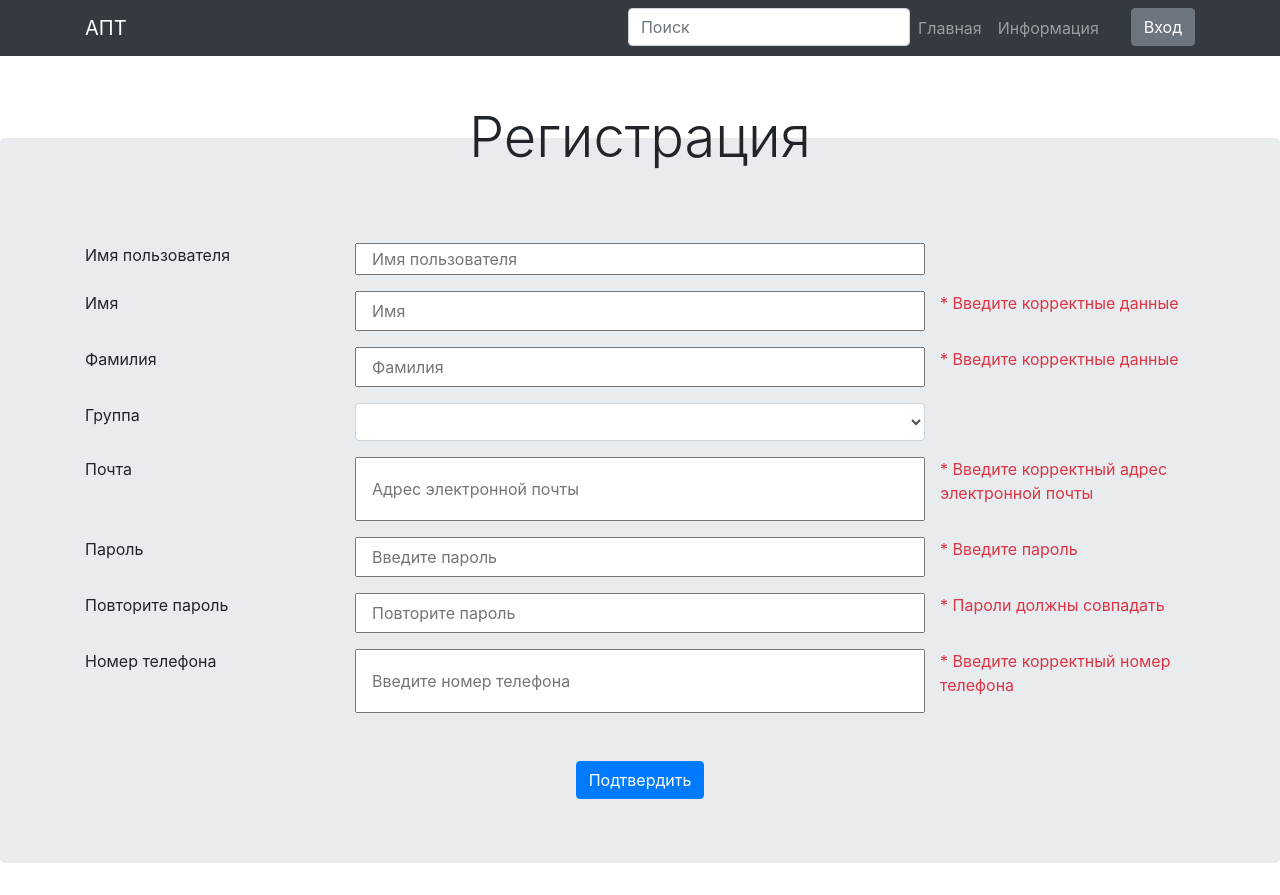
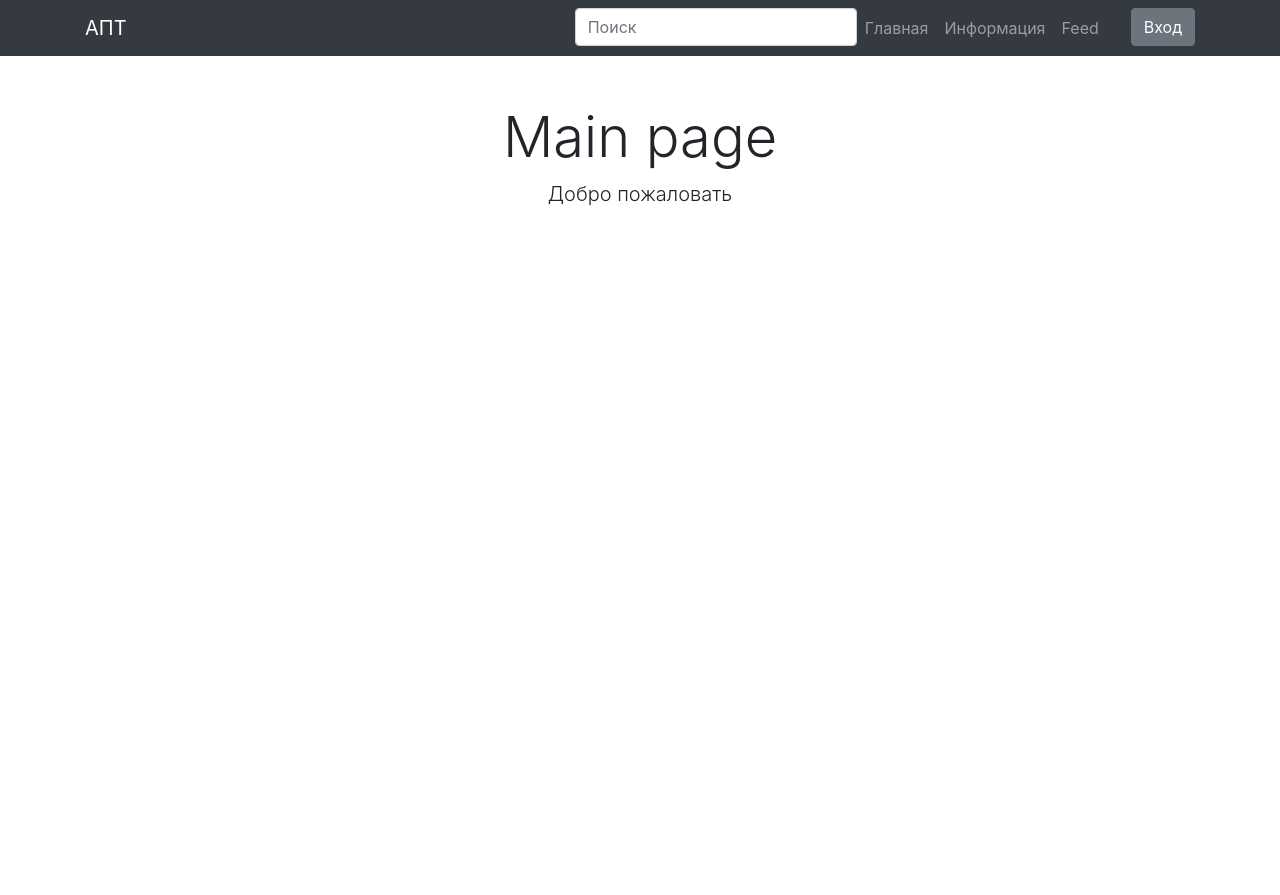
Before and after one commit to Pizdolizator221/Diplom, a Vue app: page /#/register in a window 1280 px wide. After the commit the page ends 800 px from the top, so only its background shows below. Built offline with nearby package versions, Linux system fonts and the light colour scheme.

Commit message:
auth is working now!

```diff
--- a/package.json
+++ b/package.json
@@ -12,7 +12,8 @@
     "bootstrap-vue": "^2.21.2",
     "core-js": "^3.6.5",
     "vue": "^2.6.11",
-    "vue-router": "^3.2.0"
+    "vue-router": "^3.2.0",
+    "vuex": "^3.6.2"
   },
   "devDependencies": {
     "@vue/cli-plugin-babel": "~4.5.0",
--- /dev/null
+++ b/src/components/LoginModal.vue
@@ -0,0 +1,44 @@
+<template>
+    <b-modal id='modal-auth' title="Авторизация" hide-footer>
+            <div class="form-group">
+                <label class="" for="email">Почта: </label>
+                <input class="form-control" type="email" id="email" v-model="authEmail">
+            </div>
+
+            <div class="form-group">
+                <label class="" for="password">Пароль: </label>
+                <input class="form-control" type="password" id="password" v-model="authPassword">
+            </div>
+
+            <p class="lead text-center mt-3">
+                <b-button @click="$bvModal.hide('modal-auth')" class="bg-white border-white">
+                <router-link to="/register" > Зарегестрироваться </router-link>
+                </b-button>
+            </p>
+
+            <button class="btn btn-primary btn-block" @click="auth()"> Войти </button>
+        </b-modal>
+</template>
+
+<script>
+export default ({
+    data() {
+        return{
+            authEmail: '',
+            authPassword: ''
+        }
+    },
+    methods: {
+        auth () {
+            this.$bvModal.hide('modal-auth')
+            const requestBody = {
+                email: this.authEmail,
+                password: this.authPassword
+            }
+            this.$store.dispatch('login', requestBody)
+                .then(() => this.$router.push('/'))
+                .catch(err => console.log(err));
+        }
+    }
+})
+</script>
--- a/src/components/Navbar.vue
+++ b/src/components/Navbar.vue
@@ -21,32 +21,39 @@
                     <li class="nav-item">
                         <router-link class="nav-link" to="/about">Информация</router-link>
                     </li>
-                    <li class="nav-item ml-4">
+                    <li class="nav-item">
+                        <router-link class="nav-link" to="/feed">Feed</router-link>
+                    </li>
+                    <li class="nav-item ml-4" v-if="!isLoggedIn">
                         <b-button v-b-modal.modal-auth>Вход</b-button>
+                    </li>
+                    <li class="nav-item ml-4" v-else>
+                        <b-button @click="logout()">Выход</b-button>
                     </li>
                 </ul>
                 </div>
             </div>
         </nav>
 
-        <b-modal id='modal-auth' title="Авторизация" hide-footer>
-            <div class="form-group">
-                <label class="" for="email">Почта: </label>
-                <input class="form-control" type="email" id="email" v-model="authEmail">
-            </div>
-
-            <div class="form-group">
-                <label class="" for="password">Пароль: </label>
-                <input class="form-control" type="password" id="password" v-model="authPassword">
-            </div>
-
-            <p class="lead text-center mt-3">
-                <b-button @click="$bvModal.hide('modal-auth')" class="bg-white border-white">
-                <router-link to="/register" > Зарегестрироваться </router-link>
-                </b-button>
-            </p>
-
-            <button class="btn btn-primary btn-block" @click="auth()"> Войти </button>
-        </b-modal>
+        <LoginModal/>
     </div>
 </template>
+
+<script>
+import LoginModal from './LoginModal.vue';
+
+export default ({
+    components: {
+        'LoginModal': LoginModal
+    },
+    computed: {
+      isLoggedIn : function(){ return this.$store.getters.isLoggedIn}
+    },
+    methods: {
+        logout () {
+        this.$store.dispatch('logout')
+          .then(() => this.$router.push('/register'));
+      }
+    }
+})
+</script>
--- a/src/main.js
+++ b/src/main.js
@@ -5,10 +5,20 @@ import BootstrapVue from 'bootstrap-vue'
 import "bootstrap/dist/css/bootstrap.min.css"
 import "bootstrap-vue/dist/bootstrap-vue.css"
 
+import store from './store/index';
+import Axios from 'axios';
+
+Vue.prototype.$http = Axios;
+const token = localStorage.getItem('token');
+if (token) {
+  Vue.prototype.$http.defaults.headers.common['Authorization'] = token;
+}
+
 Vue.use(BootstrapVue)
 Vue.config.productionTip = false
 
 new Vue({
+  store,
   router,
   render: h => h(App)
 }).$mount('#app')
--- a/src/router/index.js
+++ b/src/router/index.js
@@ -1,19 +1,31 @@
 import Vue from 'vue';
 import VueRouter from 'vue-router';
-import Home from '../views/Home.vue';
-import createUser from '../views/users/CreateUser.vue';
+import store from '../store/index';
 
 Vue.use(VueRouter)
 
-const routes = [
-  {
-    path: '/register',
-    component: createUser
-  },
+
+
+const router = new VueRouter({
+  mode: 'history',
+  routes: [
     {
       path: '/',
       name: 'Home',
-    component: Home
+      component: () => import('../views/Home.vue')
+    },
+    {
+      path: '/register',
+      name: 'Register',
+      component: () => import('../views/users/CreateUser.vue')
+    },
+    {
+      path: '/feed',
+      name: 'Feed',
+      component: () => import('../views/Feed.vue'),
+      meta: {
+        requiresAuth: true
+      }
     },
     {
       path: '/about',
@@ -21,12 +33,21 @@ const routes = [
       // route level code-splitting
       // this generates a separate chunk (about.[hash].js) for this route
       // which is lazy-loaded when the route is visited.
-    component: () => import(/* webpackChunkName: "about" */ '../views/About.vue')
+      component: () => import('../views/About.vue')
     }
   ]
+});
 
-const router = new VueRouter({
-  routes
+router.beforeEach((to, from, next) => {
+  if(to.matched.some(record => record.meta.requiresAuth)) {
+    if (store.getters.isLoggedIn) {
+      next()
+      return
+    }
+    alert('необходимо войти')
+  } else {
+    next()
+  }
 })
 
 export default router
--- a/src/services/usersService.js
+++ b/src/services/usersService.js
@@ -3,12 +3,6 @@ import api from './api';
 export default {
     fetchUsers () {
         return api().get('/api/users');
-    },
-    createUser (params) {
-        return api().post('api/users/create', params);
-    },
-    findUser (params) {
-        return api().get('api/users/find', params);
     },
     signup (params) {
         return api().post('api/users/signup', params);
--- /dev/null
+++ b/src/store/index.js
@@ -0,0 +1,83 @@
+import Vue from 'vue';
+import Vuex from 'vuex';
+import axios from 'axios';
+import usersService from '../services/usersService';
+
+Vue.use(Vuex);
+
+export default new Vuex.Store({
+    state: {
+        status: '',
+        token: localStorage.getItem('token') || '',
+        user: {}
+    },
+    actions: {
+        login({commit}, user) {
+            return new Promise((resolve, reject) => {
+                commit('auth_request');
+                usersService.login(user)
+                    .then(res => {
+                        const token = res.data.token;
+                        const user = res.data.user;
+                        localStorage.setItem('token', token);
+                        axios.defaults.headers.common['Authorization'] = token;
+                        commit('auth_success', token, user);
+                        resolve(res);
+                    })
+                    .catch(err => {
+                        commit('auth_error');
+                        localStorage.removeItem('token');
+                        reject(err);
+                    });
+            });
+        },
+        register({commit}, user) {
+            return new Promise((resolve, reject) => {
+                commit('auth_request');
+                usersService.signup(user)
+                    .then((res) => {
+                        const token = res.data.token;
+                        const user = res.data.user;
+                        localStorage.setItem('token', token);
+                        axios.defaults.headers.common['Authorization'] = token;
+                        commit('auth_success', token, user);
+                        resolve(res);
+                    })
+                    .catch(err => {
+                        commit('auth_error');
+                        localStorage.removeItem('token');
+                        reject(err);
+                    });
+            });
+        },
+        logout({commit}) {
+            return new Promise((resolve) => {
+                commit('logout');
+                localStorage.removeItem('token');
+                delete axios.defaults.headers.common['Authorization'];
+                resolve();
+            });
+        }
+    },
+    mutations: {
+        auth_request(state) {
+            state.status = 'loading';
+        },
+        auth_success(state, token, user) {
+            state.status = 'success';
+            state.token = token;
+            state.user = user;
+        },
+        auth_error(state) {
+            state.status = 'error';
+        },
+        logout(state) {
+            state.status = '';
+            state.token = '';
+        }
+    },
+    getters: {
+        isLoggedIn: state => !!state.token,
+        authStatus: state => state.status
+    }
+});
--- /dev/null
+++ b/src/views/Feed.vue
@@ -0,0 +1,36 @@
+<template>
+  <div class="container-fluid">
+    <div class="container mt-5">
+      <h1 class="display-4 text-center">Main page</h1>
+      <p class="text-center lead">
+        Добро пожаловать <br>
+        <b-button v-b-modal.modal-posting class="btn btn-primary">Открыть форму постинга</b-button>
+      </p>
+    </div>
+
+    <section>
+      <div class="jumbotron" v-for="thread in threads" v-bind:key="thread._id">
+        {{ thread.contentText }}
+      </div>
+    </section>
+
+
+
+  </div>
+</template>
+
+<script>
+  import axios from 'axios';
+
+  export default {
+    name: 'Feed',
+    data () {
+      return {
+        threads: null
+      };
+    },
+    mounted () {
+      axios.get('http://localhost:4000/api/threads').then(res => (this.threads = res.data));
+    }
+  }
+</script>
--- a/src/views/users/CreateUser.vue
+++ b/src/views/users/CreateUser.vue
@@ -76,14 +76,12 @@
                     </div>
                 </form>
             </div>
-            <button class="btn btn-primary ml-auto mr-auto d-block" @click="createUser()">Подтвердить</button>
+            <button class="btn btn-primary ml-auto mr-auto d-block" @click="register()">Подтвердить</button>
         </div>
     </fieldset>
 </template>
 
 <script>
-import usersService from '../../services/usersService';
-
 const nameRegex = /[А-Яа-я]/;
 const emailRegex = /^\w+([-]?\w+)*@\w+([-]?\w+)*(\.\w{2,3})+$/;
 const phoneRegex = /^((\+7|7|8)+([0-9]){10})$/;
@@ -97,7 +95,8 @@ export default ({
             email: '',
             password: '',
             passwordRepeat: '',
-            phoneNumber: ''
+            phoneNumber: '',
+            group: 'И-17-1'
         }
     },
     computed: {
@@ -116,10 +115,8 @@ export default ({
         phoneNumberError() { return (!phoneRegex.test(this.phoneNumber)) }
     },
     methods: {
-        async createUser () {
-            if(this.firstNameError || this.lastNameError || this.emailError || this.passwordError || this.phoneNumberError) return alert ('Заполните форму регистрации');
-
-            const requestBody = {
+        register () {
+            const data = {
                 username: this.username,
                 firstName: this.firstName,
                 lastName: this.lastName,
@@ -128,9 +125,9 @@ export default ({
                 password: this.password,
                 phoneNumber: this.phoneNumber
             };
-
-            await usersService.signup(requestBody);
-            this.$router.push('/');
+            this.$store.dispatch('register', data)
+                .then(() => this.$router.push('/'))
+                .catch(err => console.log(err));
         }
     }
 })
```
Also changed, not shown: src/views/Home.vue (+0 -20 lines), 1 other file (tests, documents, lock files or other folders). Lines whose indentation alone changed are shown as unchanged.
